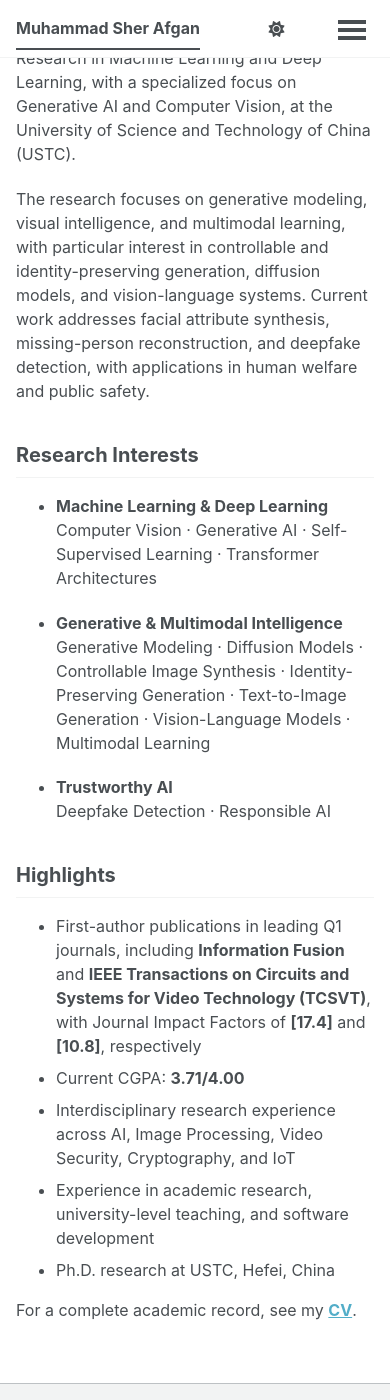
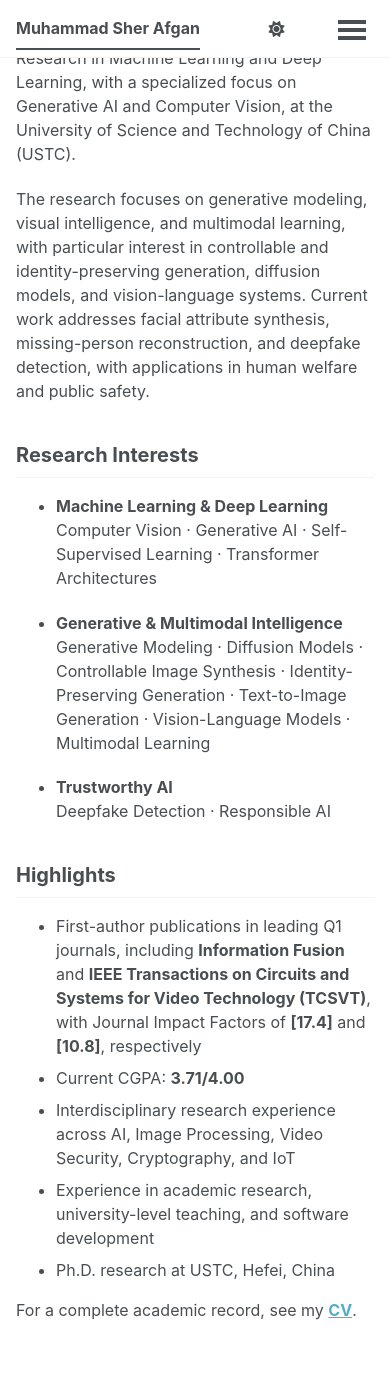
Before and after one commit to MSAfganUSTC/MSAfganUSTC.github.io, a Jekyll site: the page built from _pages/about.md, in a window 390 px wide and 1400 px high, scrolled down 114 px. Built offline with Jekyll 4.4.1, drawn with Linux system fonts in a browser that asks for light colours; a style sheet for code colours, icons or effects is not loaded; after the commit the page ends 1481 px from its top, so only the background shows below that.

Commit message:
Update _footer.scss

```diff
--- a/_sass/layout/_footer.scss
+++ b/_sass/layout/_footer.scss
@@ -3,102 +3,5 @@
    ========================================================================== */
 
 .page__footer {
-  @include clearfix;
-  background-color: var(--global-footer-bg-color);
-  color: var(--global-text-color-light);
-
-  float: left;
-  margin-left: 0;
-  margin-right: 0;
-  margin-top: 1em;
-  width: 100%;
-  clear: both;
-
-  height: auto;
-
-  position: fixed;
-  bottom: 0;
-
-  -webkit-animation: intro 0.3s both;
-          animation: intro 0.3s both;
-  -webkit-animation-delay: 0.45s;
-          animation-delay: 0.45s;
-  border-top: 1px solid var(--global-dark-border-color);
-
-  footer {
-    @include clearfix;
-    margin-left: auto;
-    margin-right: auto;
-    margin-top: 0;
-    max-width: 100%;
-    padding: 0.5em 1em;
-
-    @include breakpoint($x-large) {
-      max-width: $x-large;
-    }
-  }
-
-  a {
-    color: inherit;
-    text-decoration: none;
-
-    &:hover {
-      text-decoration: underline;
-    }
-  }
-
-  .fas,
-  .fab,
-  .far,
-  .fal {
-    color: var(--global-text-color-light);
-  }
+  display: none !important;
 }
-
-@media screen and (max-width: 768px) {
-  /* don't pin the footer on mobile devices */
-  .page__footer {
-    position: relative;
-    bottom: auto;
-  }
-}
-
-.page__footer-copyright {
-  font-family: $global-font-family;
-  font-size: $type-size-7;
-  margin: 0;
-  line-height: 1.3;
-}
-
-.page__footer-follow {
-  ul {
-    margin: 0;
-    padding: 0;
-    list-style-type: none;
-  }
-
-  li {
-    display: inline-block;
-    padding-top: 3px;
-    padding-bottom: 3px;
-    font-family: $sans-serif-narrow;
-    font-size: $type-size-6;
-    text-transform: uppercase;
-  }
-
-  li + li:before {
-    content: "";
-    padding-right: 5px;
-  }
-
-  a {
-    padding-right: 10px;
-    font-weight: bold;
-  }
-
-  .social-icons {
-    a {
-      white-space: nowrap;
-    }
-  }
-}
```
